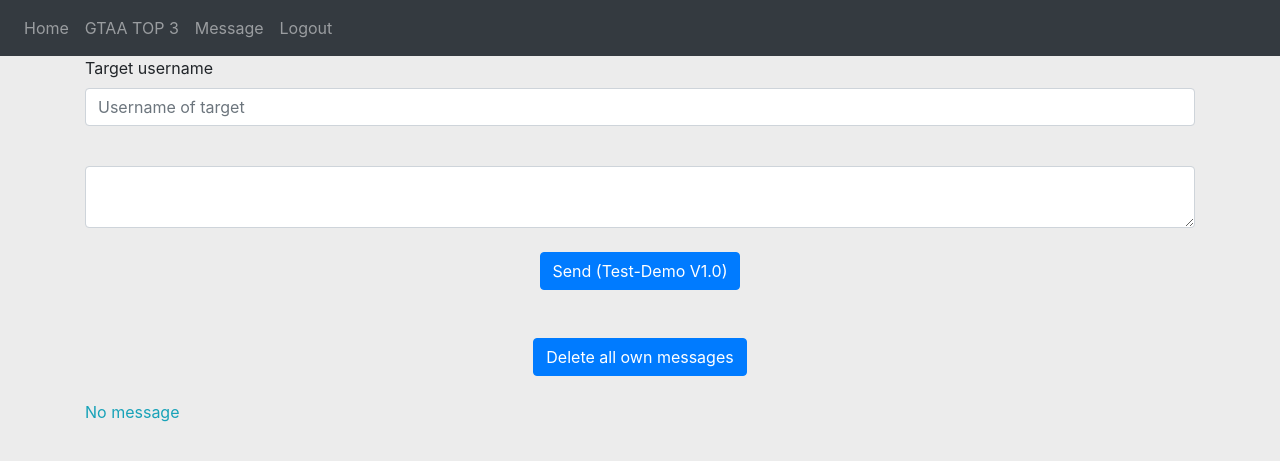
After one commit to Maixen/etfalytics, a Flask app: page /message in a window 1280 px wide. The commit adds this page. Shown: the top 461 px of the page. Run offline with Flask 2, Linux system fonts and the light colour scheme; the visitor is signed in with stand-in values (Sample User, id 1); data comes from the database, SQL or seed files in the repository; some libraries are stand-ins or nearby versions.

Commit message:
200723-2027

```diff
--- a/website/__init__.py
+++ b/website/__init__.py
@@ -10,6 +10,7 @@ def create_app():
     app = Flask(__name__)
     app.config['SECRET_KEY'] = 'etfalytics.Uw0ntg3tthIskeyb3c4useItIss3cret.rn7839277462004612543834646'
     app.config['SQLALCHEMY_DATABASE_URI'] = os.environ.get('DATABASE_URL')
+    #app.config['SQLALCHEMY_DATABASE_URI'] = 'postgresql://etfalytics_db_user:PTHlWrWd7Ycywgg28t9GAYU7E5rxV3ol@dpg-cisitk18g3n42onjre90-a.frankfurt-postgres.render.com/etfalytics_db'
     # postgres://etfalytics_db_user:PTHlWrWd7Ycywgg28t9GAYU7E5rxV3ol@dpg-cisitk18g3n42onjre90-a.frankfurt-postgres.render.com/etfalytics_db
     db.init_app(app)
 
@@ -19,7 +20,7 @@ def create_app():
     app.register_blueprint(views, url_prefix='/')
     app.register_blueprint(auth, url_prefix='/')
 
-    from .models import User, Note
+    from .models import User
 
     create_database(app)
 
--- a/website/gtaatop3.py
+++ b/website/gtaatop3.py
@@ -16,7 +16,10 @@ VALUES = [
     ETF('Amundi Global Prime', 'https://www.justetf.com/de/etf-profile.html?query=S%26P++500&isin=LU2089238203&from=search#rendite', '/html/body/div[1]/div[3]/div[3]/div[18]/div[4]/div[1]/div/div/table/tbody', 'Errro', 'Errro', 'Errro', 'Errro', 'Errro'),
     ETF('Amundi Prime Emerging Markets', 'https://www.justetf.com/de/etf-profile.html?query=Lyxor++Core++US&groupField=index&from=search&isin=LU2300295123#rendite', '/html/body/div[1]/div[3]/div[3]/div[18]/div[4]/div[1]/div/div/table/tbody', 'Errro', 'Errro', 'Errro', 'Errro', 'Errro'),
     ETF('Lyxor Core STOXX Europe 600', 'https://www.justetf.com/de/etf-profile.html?query=Lyxor++Core++US&groupField=index&from=search&isin=LU0908500753#rendite', '/html/body/div[1]/div[3]/div[3]/div[18]/div[4]/div[1]/div/div/table/tbody', 'Errro', 'Errro', 'Errro', 'Errro', 'Errro'),
-    ETF('Xtrackers Bloomberg Commodity Swap', 'https://www.justetf.com/de/etf-profile.html?query=Lyxor++Core++US&groupField=index&from=search&isin=LU2278080713#rendite', '/html/body/div[1]/div[3]/div[3]/div[17]/div[4]/div[1]/div/div/table/tbody', 'Errro', 'Errro', 'Errro', 'Errro', 'Errro')
+    ETF('Xtrackers Bloomberg Commodity Swap', 'https://www.justetf.com/de/etf-profile.html?query=Lyxor++Core++US&groupField=index&from=search&isin=LU2278080713#rendite', '/html/body/div[1]/div[3]/div[3]/div[17]/div[4]/div[1]/div/div/table/tbody', 'Errro', 'Errro', 'Errro', 'Errro', 'Errro'),
+    ETF('VanEck Bitcoin', 'https://www.justetf.com/de/etf-profile.html?isin=DE000A28M8D0&from=search', '/html/body/div[1]/div[3]/div[3]/div[17]/div[4]/div[1]/div/div/table/tbody', 'Errro', 'Errro', 'Errro', 'Errro', 'Errro'),
+    ETF('Lyxor Core US Equity', 'https://www.justetf.com/de/etf-profile.html?isin=LU1781540957&from=search#uebersicht', '/html/body/div[1]/div[3]/div[3]/div[18]/div[5]/div[1]/div/div/table/tbody', 'Errro', 'Errro', 'Errro', 'Errro', 'Errro'),
+    ETF('XTrackers S&P 500 2x', 'https://www.justetf.com/de/etf-profile.html?isin=LU0411078552&from=search', '/html/body/div[1]/div[3]/div[3]/div[17]/div[4]/div[1]/div/div/table/tbody', 'Errro', 'Errro', 'Errro', 'Errro', 'Errro')
 ]
 
 s = HTMLSession()
--- a/website/templates/base.html
+++ b/website/templates/base.html
@@ -51,6 +51,7 @@
             {% if user.is_authenticated %}
                 <a class="nav-item nav-link" id="home" href="/">Home</a>
                 <a class="nav-item nav-link" id="gtaatop3" href="/gtaatop3">GTAA TOP 3</a>
+                <a class="nav-item nav-link" id="message" href="/message">Message</a>
                 <a class="nav-item nav-link" id="logout" href="/logout">Logout</a>
             {% else %}
                 <a class="nav-item nav-link" id="signUp" href="/sign-up">Sign up</a>
--- /dev/null
+++ b/website/templates/message.html
@@ -0,0 +1,27 @@
+{% extends "base.html" %}
+
+{% block title %}Home{% endblock %}
+
+{% block content %}
+<form method="POST">
+    <div class="form-group">
+        <label for="target">Target username</label>
+        <input type="text" class="form-control" id="target_username" name="target_username" placeholder="Username of target">
+    </div>
+    <br>
+    <textarea name="message" id="message" class="form-control"></textarea>
+    <br>
+    <div align="center">
+        <button type="submit" class="btn btn-primary">Send (Test-Demo V1.0)</button>
+    </div>
+</form>
+<br>
+<br>
+<form action="{{ url_for('views.del_message') }}" method="POST">
+    <div align="center">
+        <button type="submit" class="btn btn-primary">Delete all own messages</button>
+    </div>
+</form>
+<br>
+<div class="text-info">{% if user.message %} {{ user.message|safe }} {% else %} No message {% endif %}</div>
+{% endblock %}
--- a/website/templates/sing-up.html
+++ b/website/templates/sing-up.html
@@ -10,8 +10,8 @@
         <input type="email" class="form-control" id="email" name="email" placeholder="Enter email">
     </div>
     <div class="form-group">
-        <label for="email">First Name</label>
-        <input type="text" class="form-control" id="firstName" name="firstName" placeholder="Enter first name">
+        <label for="username">Username</label>
+        <input type="text" class="form-control" id="username" name="username" placeholder="Enter a username">
     </div>
     <div class="form-group">
         <label for="password1">Password</label>
--- a/website/views.py
+++ b/website/views.py
@@ -1,5 +1,8 @@
-from flask import Blueprint, render_template
+from flask import Blueprint, render_template, request, flash, redirect, url_for
+from datetime import datetime
 from flask_login import login_required, current_user
+from .models import User
+from . import db
 
 views = Blueprint('views', __name__)
 
@@ -14,3 +17,39 @@ def gtaatop3():
     from . import gtaatop3
     values = gtaatop3.getGtaatop3()
     return render_template('gtaatop3.html', user=current_user, values=values)
+
+@views.route('/message', methods=['GET', 'POST'])
+@login_required
+def message():
+    if request.method == 'POST':
+        print('Post request')
+
+        target_username = request.form.get('target_username')
+        message = request.form.get('message')
+
+        user = User.query.filter_by(username=target_username).first()
+        if user:
+            if len(message) > 1:
+                if user.message:
+                    user.message = user.message + f'<br>-> {datetime.now()} : {message}'
+                    db.session.commit()
+                    flash('Message sent!', category='success')
+                else:
+                    user.message = f'-> {datetime.now()} : {message}'
+                    db.session.commit()
+                    flash('Message sent!', category='success')
+            else:
+                flash('Message must be greater than 1 character!', category='error')
+        else:
+            flash(f'No user with the given username \'{target_username}\' found!', category='error')
+
+    return render_template('message.html', user=current_user)
+
+@views.route('/del-message', methods=['POST'])
+@login_required
+def del_message():
+    current_user.message = None
+    db.session.commit()
+    flash(f'Successfully deleted all messages', category='success')
+
+    return redirect(url_for('views.message'))
```
Also changed, not shown: website/auth.py (+8 -5 lines), website/models.py (+7 -7 lines).
